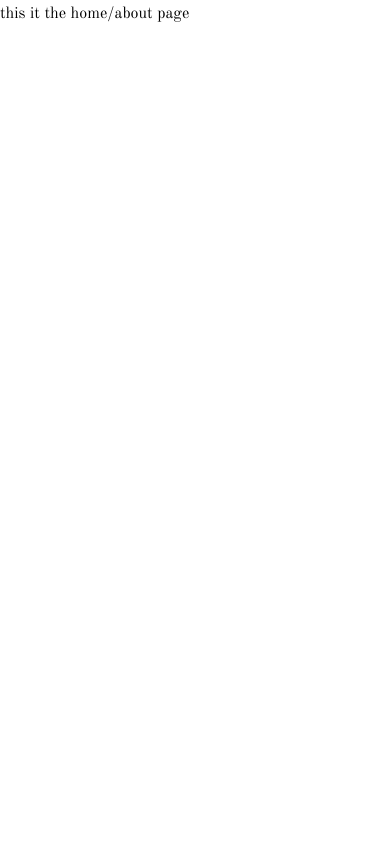
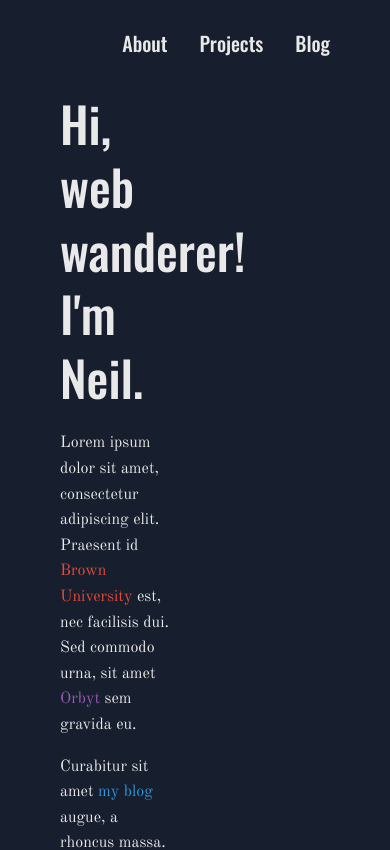
Before and after one commit to neilramaswamy/next-website, a Next.js app: page / in a window 390 px wide. Shown: the top 850 px of the page. Built offline with nearby package versions, Linux system fonts and the light colour scheme.

Commit message:
An unresponsive but semi-pretty about page!

```diff
--- /dev/null
+++ b/components/FlairText.module.scss
@@ -0,0 +1,19 @@
+.text {
+    display: inline;
+}
+
+.brownU {
+    color: var(--c-red);
+}
+
+.orbyt {
+    color: var(--c-purple);
+}
+
+.projects {
+    color: var(--c-green);
+}
+
+.blog {
+    color: var(--c-blue);
+}
--- /dev/null
+++ b/components/FlairText.tsx
@@ -0,0 +1,16 @@
+import styles from './FlairText.module.scss'
+import { Flair } from 'config/config'
+
+interface Props {
+    flair: Flair
+}
+
+export const FlairText = (props: React.PropsWithChildren<Props>): JSX.Element => {
+    const { children, flair } = props
+    return (
+        <p className={`${styles.text} ${styles[flair]}`}>
+            {children}
+            {` `}
+        </p>
+    )
+}
--- /dev/null
+++ b/components/Header.module.scss
@@ -0,0 +1,15 @@
+.container {
+    padding: 30px 0;
+
+    display: flex;
+    justify-content: space-between;
+}
+
+.linkContainer > a + a {
+    margin-left: 2rem;
+}
+
+.headerLinkText {
+    margin: 0;
+    display: inline;
+}
--- a/components/Header.tsx
+++ b/components/Header.tsx
@@ -1,15 +1,23 @@
-enum Page {
-    About,
-    Projects,
-    Blog,
+import styles from './Header.module.scss'
+import Link from 'next/link'
+import { Routes } from 'config/config'
+
+export const Header = (): JSX.Element => {
+    const headerLinkContent = (text: string): JSX.Element => (
+        <a>
+            <h5 className={styles.headerLinkText}>{text}</h5>
+        </a>
+    )
+    return (
+        <header className={styles.container}>
+            <div>{/* Logo goes here! */}</div>
+            <section className={styles.linkContainer}>
+                <Link href={Routes.Home}>{headerLinkContent('About')}</Link>
+
+                <Link href={Routes.Projects}>{headerLinkContent('Projects')}</Link>
+
+                <Link href={Routes.Blog}>{headerLinkContent('Blog')}</Link>
+            </section>
+        </header>
+    )
 }
-
-interface Props {
-    activePage: Page
-}
-
-export const Header = (props: Props): JSX.Element => {
-    const { activePage } = props
-
-    return <div>{`active page is ${activePage}`}</div>
-}
--- a/config/config.ts
+++ b/config/config.ts
@@ -1,5 +1,5 @@
-// All of the values in here need to be kept in sync with the names of the actual directories and
-// files.
+// All of the route values in here need to be kept in sync with the names of the actual directories
+// and files.
 
 export enum Routes {
     Home = '/',
@@ -11,3 +11,12 @@ export enum DynamicRoutes {
     ProjectPostRoute = 'project-post-name',
     BlogPostRoute = 'blog-post-name',
 }
+
+// Some CSS classes (see: FlairText) rely on these values.
+// So try to make any changes here backwards compatible.
+export enum Flair {
+    BrownU = 'brownU',
+    Orbyt = 'orbyt',
+    Projects = 'projects',
+    Blog = 'blog',
+}
--- a/pages/index.tsx
+++ b/pages/index.tsx
@@ -1,5 +1,46 @@
+import styles from 'styles/Home.module.scss'
+import { Header } from 'components/Header'
+import { FlairText } from 'components/FlairText'
+import { Flair } from 'config/config'
+
 const Home = (): JSX.Element => {
-    return <div>this it the home/about page</div>
+    const leftColumn = (
+        <div className={`${styles.textContainer} ${styles.column}`}>
+            <h1>
+                Hi, web wanderer! <br /> I'm Neil.
+            </h1>
+
+            <p>
+                Lorem ipsum dolor sit amet, consectetur adipiscing elit. Praesent id{' '}
+                <FlairText flair={Flair.BrownU}>Brown University</FlairText>
+                est, nec facilisis dui. Sed commodo urna, sit amet{' '}
+                <FlairText flair={Flair.Orbyt}>Orbyt</FlairText> sem gravida eu.{' '}
+            </p>
+
+            <p>
+                Curabitur sit amet <FlairText flair={Flair.Blog}>my blog</FlairText> augue, a
+                rhoncus massa. Vestibulum risus nunc, scelerisque id dolor at, varius{' '}
+                <FlairText flair={Flair.Projects}>projects</FlairText> enim. Duis ac consequat elit.
+            </p>
+        </div>
+    )
+
+    const rightColumn = (
+        <div className={`${styles.column} ${styles.imageContainer}`}>
+            <img src="/me.JPG" className={styles.meImage} />
+        </div>
+    )
+
+    return (
+        <div className={styles.container}>
+            <Header />
+
+            <div className={styles.content}>
+                {leftColumn}
+                {rightColumn}
+            </div>
+        </div>
+    )
 }
 
 export default Home
--- /dev/null
+++ b/styles/Home.module.scss
@@ -0,0 +1,36 @@
+.container {
+    display: flex;
+    flex-direction: column;
+
+    height: 100vh;
+    background-color: var(--c-dark-blue);
+}
+
+.content {
+    display: flex;
+    justify-content: space-between;
+
+    & > .column + .column {
+        margin-left: 40px;
+    }
+}
+
+.textContainer {
+    max-width: 45ch;
+}
+
+.column {
+    width: calc(50% - 20px);
+    flex-shrink: 0;
+}
+
+.imageContainer {
+    display: flex;
+    align-items: flex-end;
+    justify-content: flex-end;
+}
+
+.meImage {
+    width: 65%;
+    border-radius: 20px;
+}
--- a/styles/globals.css
+++ b/styles/globals.css
@@ -9,6 +9,7 @@
     --c-heading-text: #fff;
     --c-body-text: #e9e9e9;
 
+    --c-dark-blue: #171e2e;
     --c-green: #16a085;
     --c-blue: #3498db;
     --c-purple: #9b59b6;
@@ -54,13 +55,24 @@ body {
     margin: 0;
 
     font-family: var(--ff-secondary);
+    color: var(--c-body-text);
+    background-color: var(--c-dark-blue);
     font-size: var(--fs-base);
 
     line-height: 1.75;
     font-weight: 400;
 }
 
+body {
+    padding: 0 60px;
+}
+
 /* Default overrides should go here */
+
+a {
+    text-decoration: none;
+    color: unset;
+}
 
 /* Typography */
 
```
Also changed, not shown: public/me.JPG (added).
